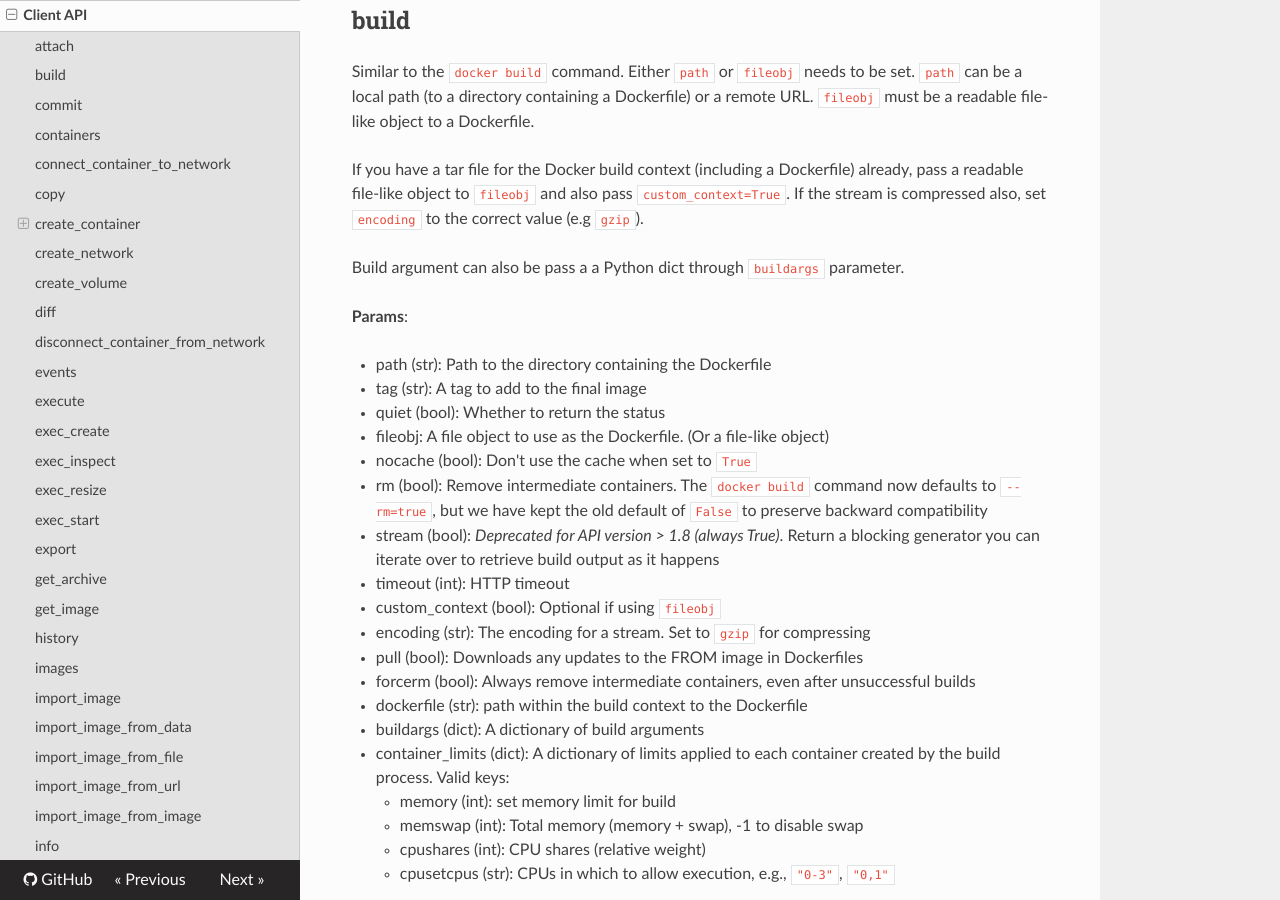
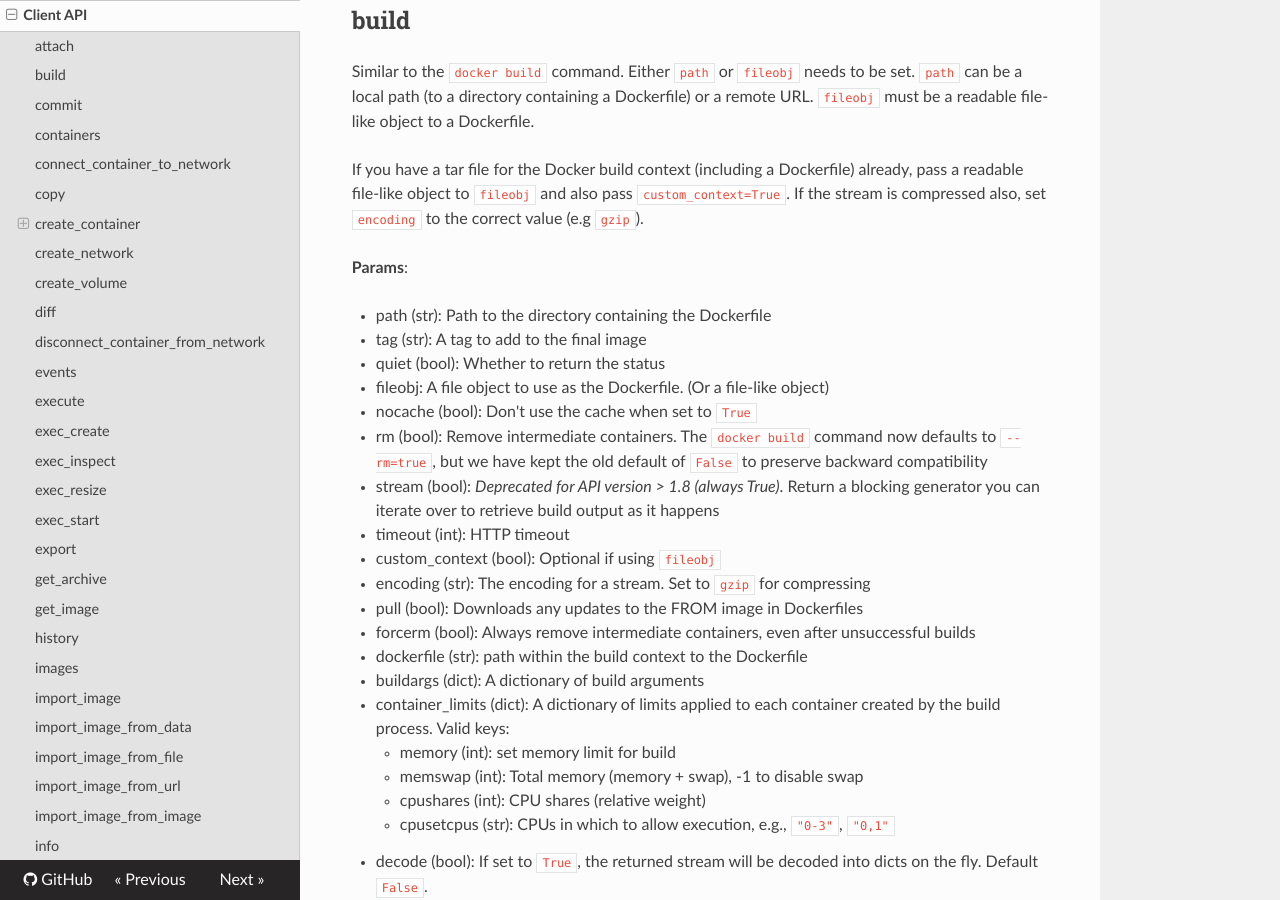
Before and after one commit to docker/docker-py, an MkDocs documentation site: the page built from docs/api.md, in a window 1280 px wide and 900 px high, scrolled down 863 px. Built offline with MkDocs 1.6.1, drawn with Linux system fonts in a browser that asks for light colours; nearby versions of some CDN libraries; old or Windows-style settings are respelled for this version of MkDocs.

Commit message:
Removed superfluous sentence
Signed-off-by: Faylixe <felix.voituret@gmail.com>
Signed-off-by: Félix Voituret <felix.voituret@gmail.com>

```diff
--- a/docs/api.md
+++ b/docs/api.md
@@ -45,8 +45,6 @@ If you have a tar file for the Docker build context (including a Dockerfile)
 already, pass a readable file-like object to `fileobj` and also pass
 `custom_context=True`. If the stream is compressed also, set `encoding` to the
 correct value (e.g `gzip`).
-
-Build argument can also be pass a a Python dict through ``buildargs`` parameter.
 
 **Params**:
 
```
